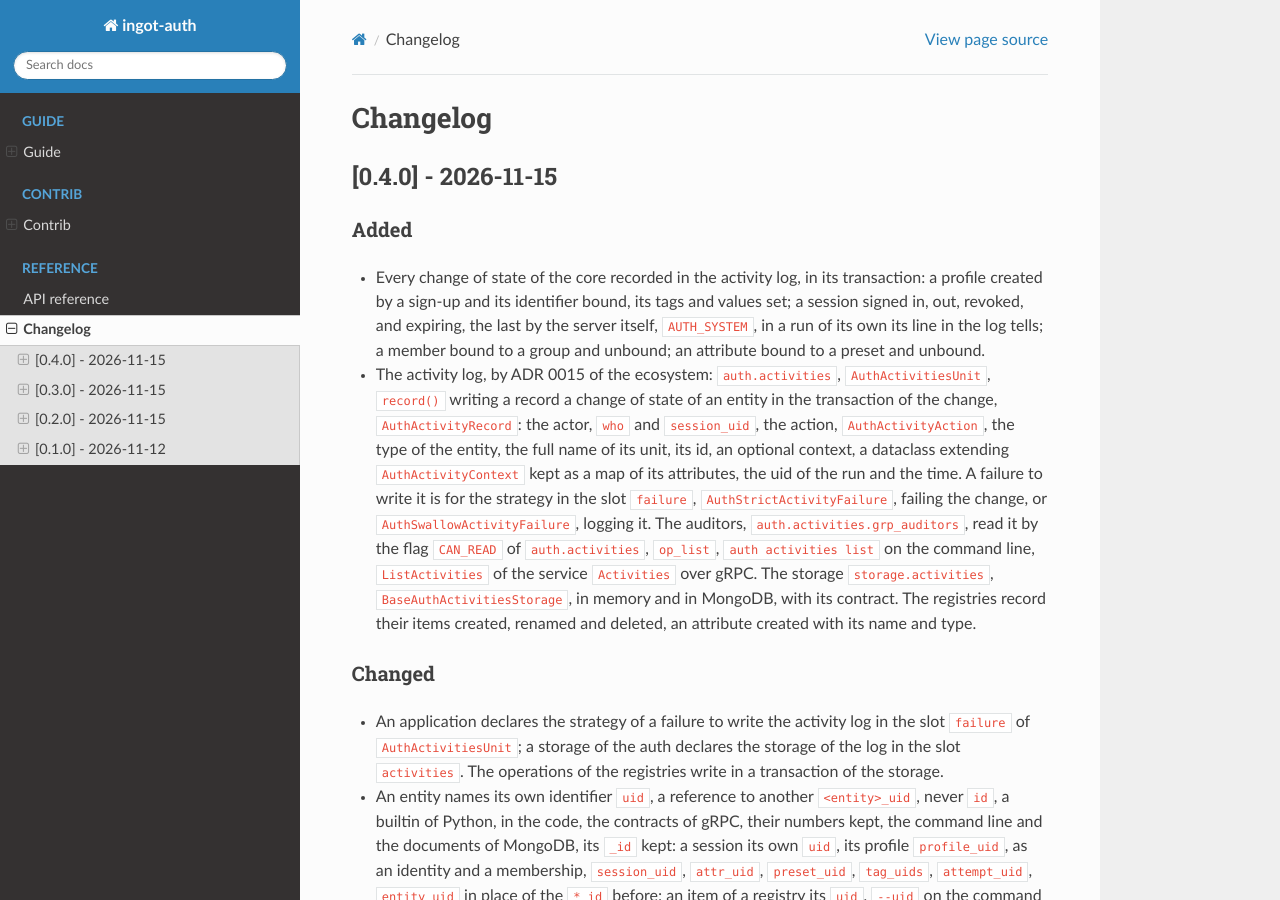
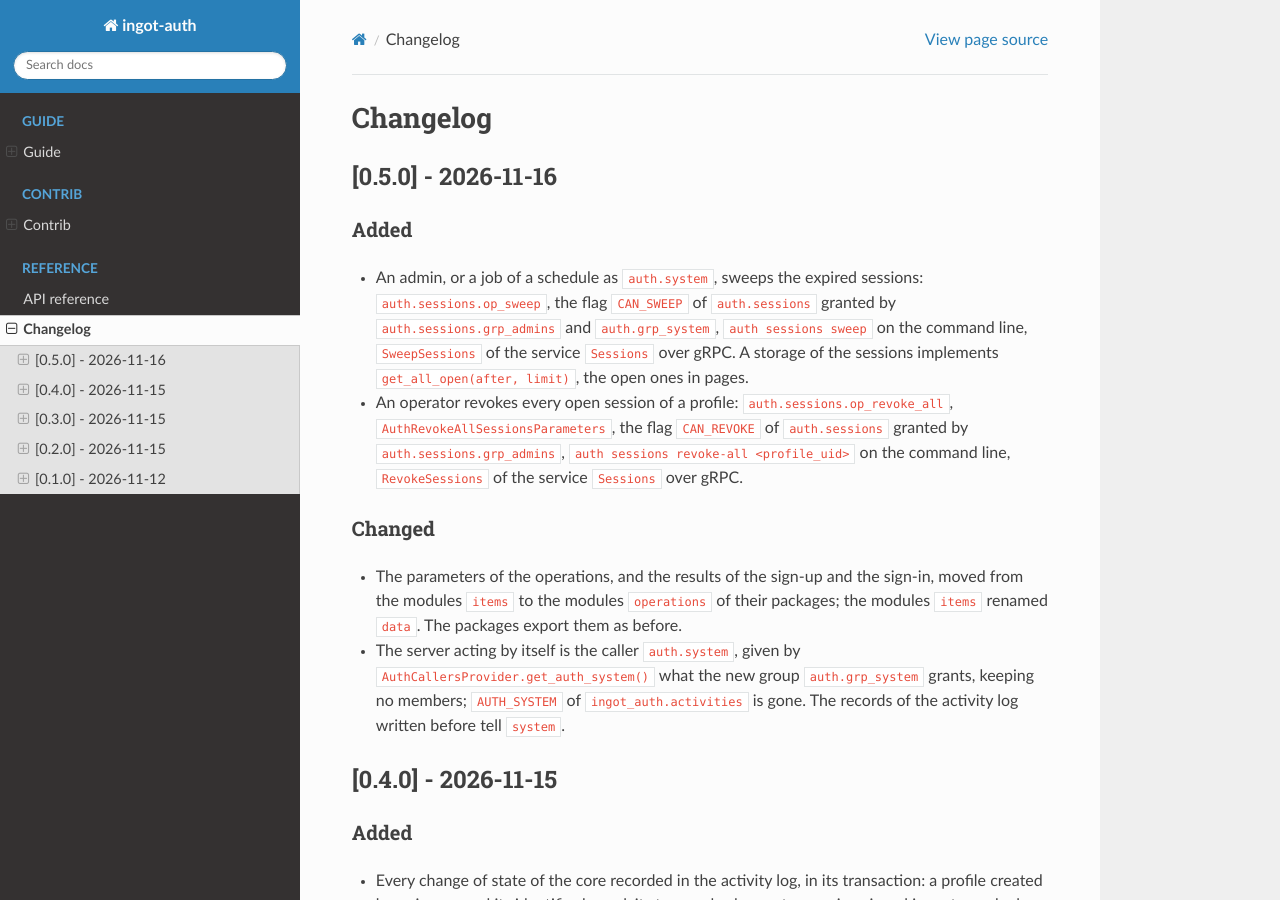
Before and after one commit to ak-ingots/ingot-auth, a Sphinx documentation site: the page built from docs/changelog.md, in a window 1280 px wide and 900 px high. Built offline with Sphinx 7.4.7 and the Read the Docs theme 3.1.0, drawn with Linux system fonts in a browser that asks for light colours; pages that are not in the unit, such as notebooks, are missing from menus.

Commit message:
Release 0.5.0 (#69)
- Slice 6: an operator revokes every session of a profile, the expired
  sessions swept, by an admin or `auth.system`.
- The parameters next to their operations, the data in `data.py`.

🤖 Generated with [Claude Code](https://claude.com/claude-code)

Co-authored-by: Claude Opus 5.5 <noreply@anthropic.com>

```diff
--- a/CHANGELOG.md
+++ b/CHANGELOG.md
@@ -1,6 +1,30 @@
 # ingot-auth Changelog
 
 <!-- towncrier release notes start -->
+
+## [0.5.0] - 2026-11-16
+### Added
+- An admin, or a job of a schedule as `auth.system`, sweeps the expired
+  sessions: `auth.sessions.op_sweep`, the flag `CAN_SWEEP` of `auth.sessions`
+  granted by `auth.sessions.grp_admins` and `auth.grp_system`,
+  `auth sessions sweep` on the command line, `SweepSessions` of the service
+  `Sessions` over gRPC. A storage of the sessions implements
+  `get_all_open(after, limit)`, the open ones in pages.
+- An operator revokes every open session of a profile:
+  `auth.sessions.op_revoke_all`, `AuthRevokeAllSessionsParameters`, the flag
+  `CAN_REVOKE` of `auth.sessions` granted by `auth.sessions.grp_admins`,
+  `auth sessions revoke-all <profile_uid>` on the command line,
+  `RevokeSessions` of the service `Sessions` over gRPC.
+
+### Changed
+- The parameters of the operations, and the results of the sign-up and the
+  sign-in, moved from the modules `items` to the modules `operations` of their
+  packages; the modules `items` renamed `data`. The packages export them as
+  before.
+- The server acting by itself is the caller `auth.system`, given by
+  `AuthCallersProvider.get_auth_system()` what the new group `auth.grp_system`
+  grants, keeping no members; `AUTH_SYSTEM` of `ingot_auth.activities` is
+  gone. The records of the activity log written before tell `system`.
 
 ## [0.4.0] - 2026-11-15
 ### Added
--- a/pyproject.toml
+++ b/pyproject.toml
@@ -1,6 +1,6 @@
 [project]
 name = "ingot-auth"
-version = "0.4.0"
+version = "0.5.0"
 description = "Sign-up, sign-in and sessions of the users of Ingots applications."
 readme = "README.md"
 requires-python = ">=3.14"
```
Also changed, not shown: README.md (+2 -1 lines), changelog.d/+auth-system.changed.md (deleted, +0 -4 lines), changelog.d/+parameters-next-to-operations.changed.md (deleted, +0 -4 lines), changelog.d/+revoke-all-sessions.added.md (deleted, +0 -5 lines), changelog.d/+sweep-sessions.added.md (deleted, +0 -6 lines), docs/index.md (+2 -1 lines), 1 other file.
